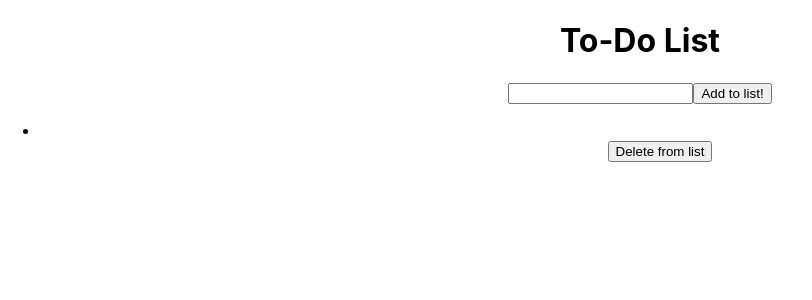
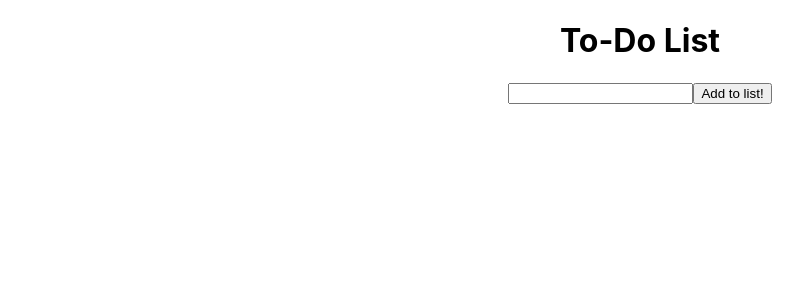
Before and after one commit to SchoolOfCode/w6d4_react-athon-hackathon-waseem-and-claire, a React (Create React App) app in the folder todolist/: page / in a window 1280 px wide. Shown: the top 300 px of the page, without its empty margins (0-812 px from the left). Built offline with nearby package versions, Linux system fonts and the light colour scheme.

Commit message:
delete button now functional

```diff
--- a/todolist/src/App.js
+++ b/todolist/src/App.js
@@ -6,7 +6,7 @@ import List from "./components/List";
 
 function App() {
   const startArray = [];
-  const [list, setList] = useState([startArray]);
+  const [list, setList] = useState([]);
   const [text, setText] = useState();
 
   // needs a handleChange function ✔️
@@ -16,14 +16,18 @@ function App() {
 
   function addToList(text) {
     console.log("added to list");
-    setList([...list, { text: text, id: list.length }]);
+    setList([...list, text]);
     console.log(list);
   }
 
   // needs a delete function. ✔️
   function deleteListItem(index) {
+    const newList = [...list];
+    newList.splice(index, 1);
+    setList(newList);
+
     console.log("deleted from list");
-    setList([...list.slice(0, index), ...list.slice(index + 1)]);
+    console.log(list);
   }
 
   return (
--- a/todolist/src/components/Input/index.js
+++ b/todolist/src/components/Input/index.js
@@ -35,8 +35,10 @@ function Input({ text, handleChange, addToList }) {
         }}
       />
       <button
-        onClick={() => {
+        onClick={(event) => {
+          event.preventDefault();
           addToList(text);
+
         }}
       >
         Add to list!
--- a/todolist/src/components/List/index.js
+++ b/todolist/src/components/List/index.js
@@ -20,11 +20,11 @@ import ListItem from "../ListItem";
 function List({ list, deleteListItem }) {
   return (
     <ul>
-      {list.map((item) => {
+      {list.map((item, index) => {
         return (
           <ListItem
-            key={item.id}
-            text={item.text}
+            index={index}
+            text={item}
             deleteListItem={deleteListItem}
           />
         );
--- a/todolist/src/components/ListItem/index.js
+++ b/todolist/src/components/ListItem/index.js
@@ -12,15 +12,13 @@ export Input component ✔️
 
 import React from "react";
 
-function ListItem({ text, deleteListItem, key }) {
+function ListItem({ text, deleteListItem, index }) {
   return (
     <>
-      <li key={key}>{text}</li>
+      <li>{text}</li>
       <button
-        key={key}
-        onClick={() => {
-          deleteListItem();
-        }}
+        onClick={()=> {
+          deleteListItem(index)}}
       >
         Delete from list
       </button>
```
